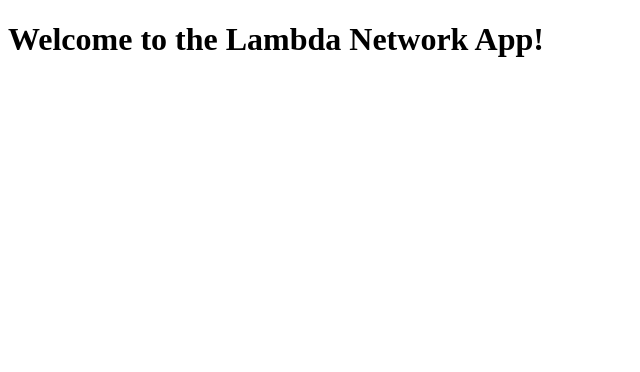
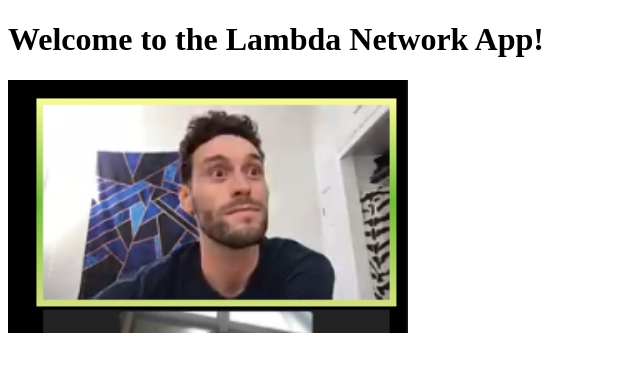
Before and after one commit to Khush1694/lambda-network-app, a React (Create React App) app: page / in a window 1280 px wide. Shown: the top 372 px of the page, without its empty margins (0-640 px from the left). Built offline with nearby package versions, Linux system fonts and the light colour scheme.

Commit message:
add josh surprised to app...vital

```diff
--- a/src/App.js
+++ b/src/App.js
@@ -1,9 +1,10 @@
 import React from 'react';
-
+import joshSurprised from './assets/images/joshsurprised.png';
 function App() {
   return (
     <div className="App">
       <h1>Welcome to the Lambda Network App!</h1>
+      <img src={joshSurprised} width="400" alt="" />
     </div>
   );
 }
```
